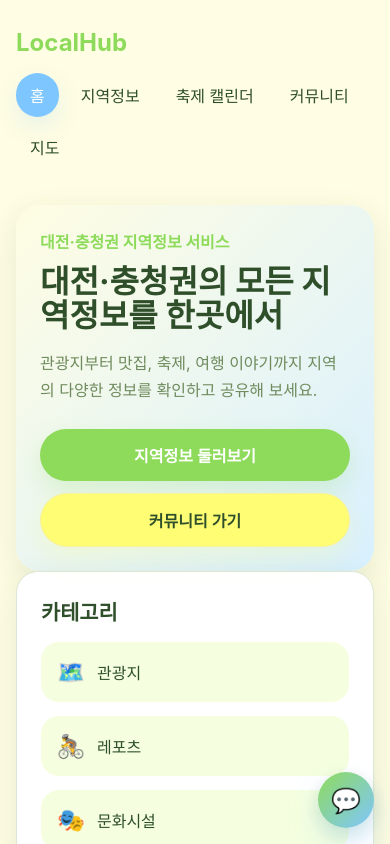
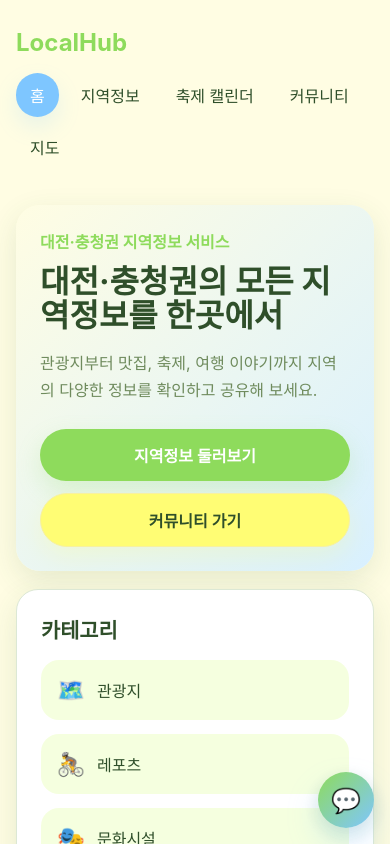
Before and after one commit to lijjjeonga0204-boop/VibeTeamBread, a Vue app: page / in a window 390 px wide. Shown: the top 844 px of the page. Built offline with nearby package versions, Linux system fonts and the light colour scheme.

Commit message:
home gap change

```diff
--- a/src/style.css
+++ b/src/style.css
@@ -96,6 +96,17 @@ a {
 .page-view {
   min-height: calc(100vh - 140px);
   padding: 24px 0;
+}
+
+.home-page {
+  display: grid;
+  gap: 24px;
+}
+
+@media (max-width: 680px) {
+  .home-page {
+    gap: 18px;
+  }
 }
 
 .empty-view {
--- a/src/views/HomeView.vue
+++ b/src/views/HomeView.vue
@@ -64,7 +64,7 @@ onMounted(() => {
 </script>
 
 <template>
-  <div class="page-view">
+  <div class="page-view home-page">
     <section class="hero-section">
       <div class="hero-text">
         <p class="eyebrow">대전·충청권 지역정보 서비스</p>
```
